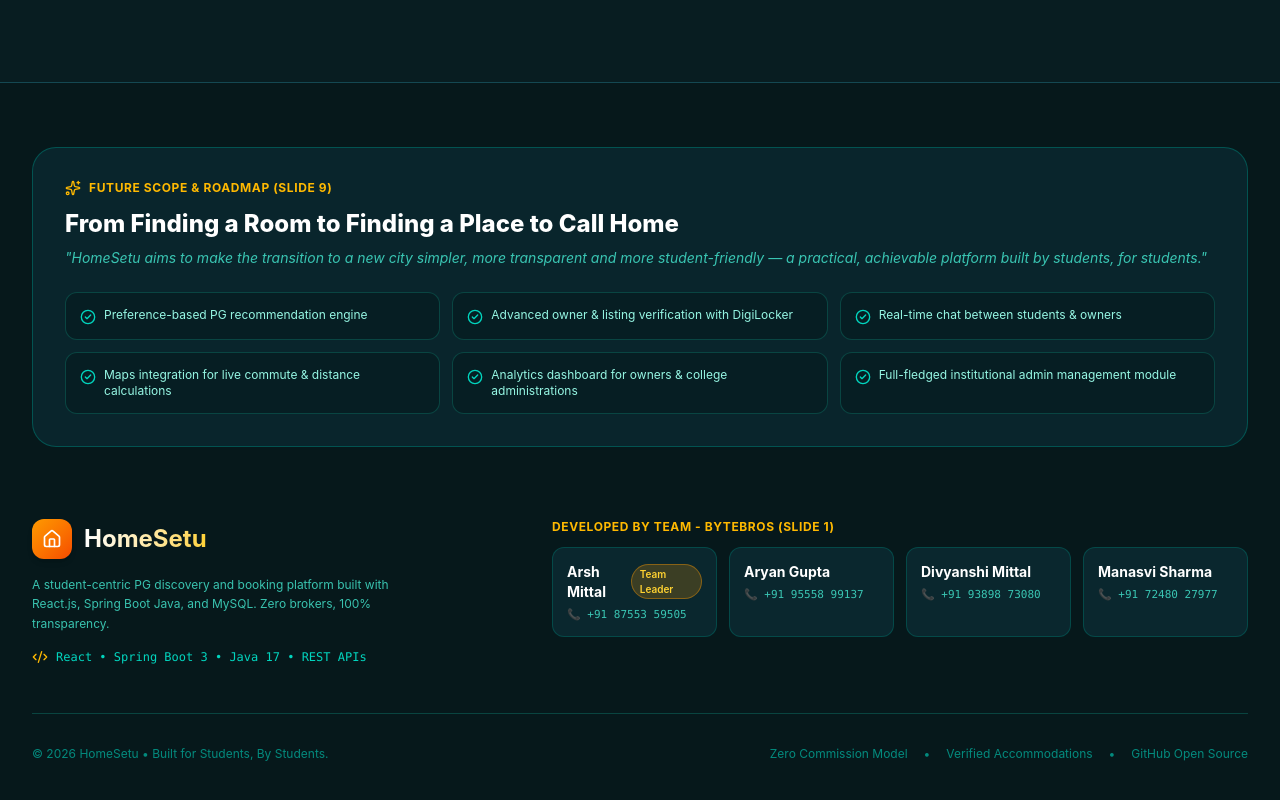
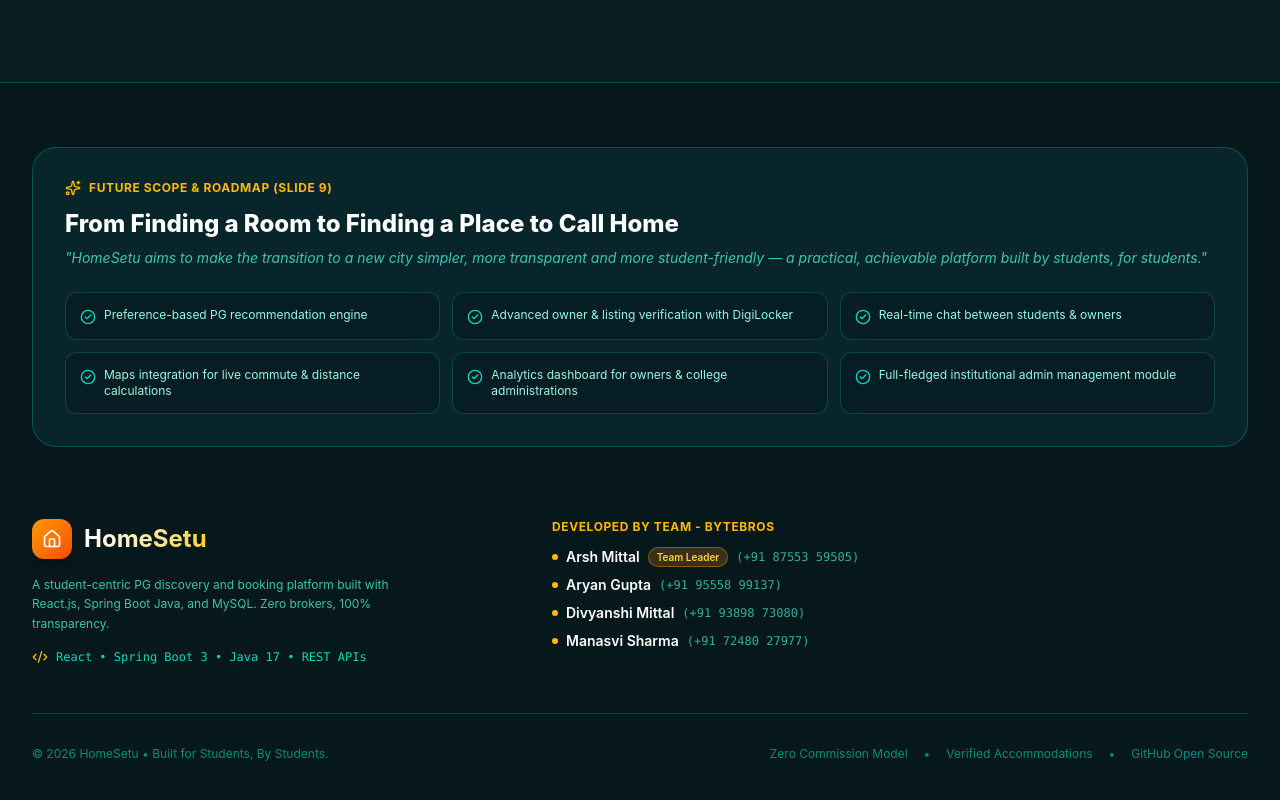
Before and after one commit to aryangupta42/homesetu, a React app in the folder frontend/: page / in a window 1280 px wide. Shown: the part 1454-2254 px from the top of the page. Built offline with nearby package versions, Linux system fonts and the light colour scheme; no server answers; the HTML template or start-up script is replaced by a standard one.

Commit message:
docs: remove table format for team members, use clean list format

```diff
--- a/frontend/src/components/Footer.jsx
+++ b/frontend/src/components/Footer.jsx
@@ -65,26 +65,25 @@ export default function Footer() {
             </div>
           </div>
 
-          {/* Team ByteBros (Slide 1) */}
+          {/* Team ByteBros */}
           <div className="md:col-span-7 space-y-3">
             <span className="text-xs font-bold uppercase tracking-wider text-amber-400 block">
-              Developed by TEAM - ByteBros (Slide 1)
+              Developed by TEAM - ByteBros
             </span>
-            <div className="grid grid-cols-1 sm:grid-cols-2 lg:grid-cols-4 gap-3">
+            <ul className="space-y-2 text-xs sm:text-sm text-teal-200">
               {teamMembers.map((m, i) => (
-                <div key={i} className="p-3.5 rounded-xl bg-[#0a272e] border border-teal-800/60 text-xs space-y-1.5">
-                  <div className="font-bold text-white text-sm flex items-center justify-between">
-                    <span>{m.name}</span>
-                    {m.isLeader && (
-                      <span className="text-[10px] px-2 py-0.5 rounded-full bg-amber-500/20 text-amber-300 border border-amber-500/40 font-semibold">
-                        Team Leader
-                      </span>
-                    )}
-                  </div>
-                  <div className="text-[11px] text-teal-300/80 font-mono">📞 {m.phone}</div>
-                </div>
+                <li key={i} className="flex items-center gap-2">
+                  <span className="w-1.5 h-1.5 rounded-full bg-amber-400"></span>
+                  <span className="font-semibold text-white">{m.name}</span>
+                  {m.isLeader && (
+                    <span className="text-[10px] px-2 py-0.5 rounded-full bg-amber-500/20 text-amber-300 border border-amber-500/40 font-semibold">
+                      Team Leader
+                    </span>
+                  )}
+                  <span className="text-xs text-teal-300/70 font-mono">({m.phone})</span>
+                </li>
               ))}
-            </div>
+            </ul>
           </div>
         </div>
 
```
Also changed, not shown: 1 other file (tests, documents, lock files or other folders).
